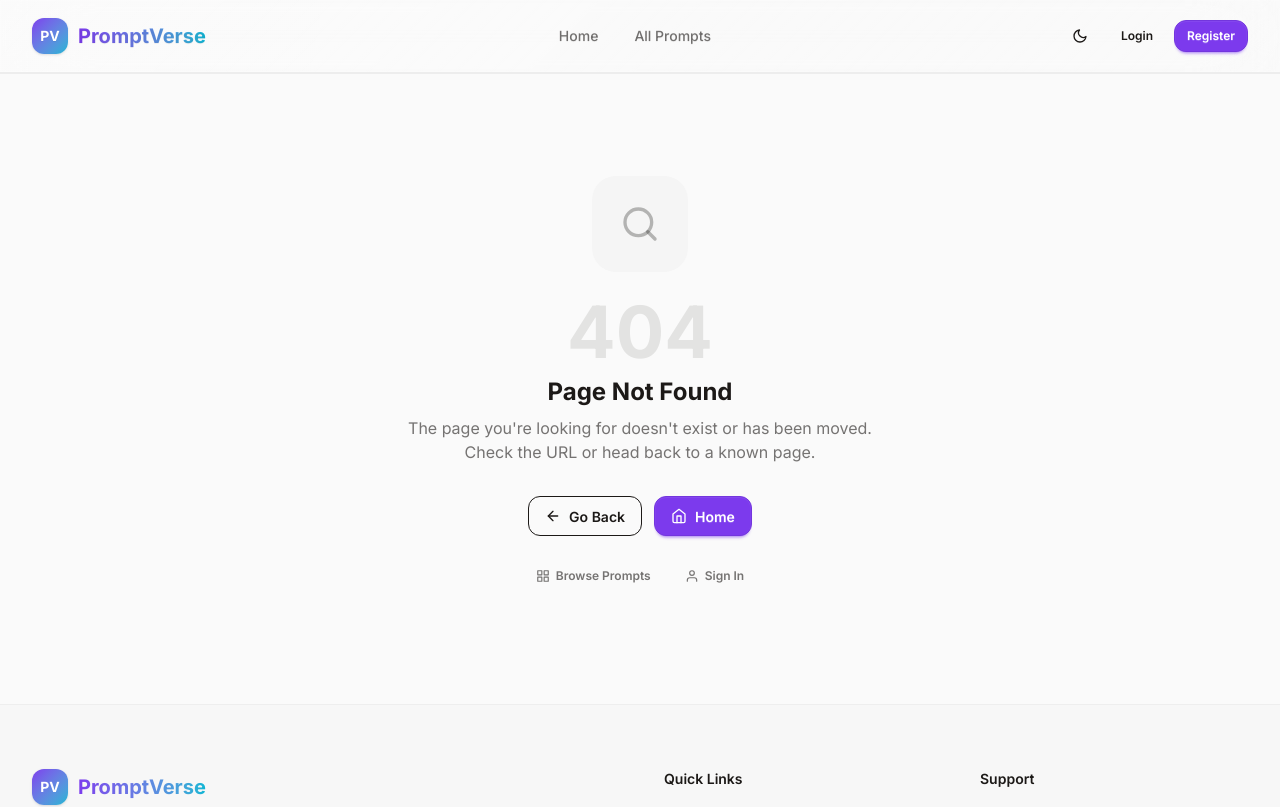
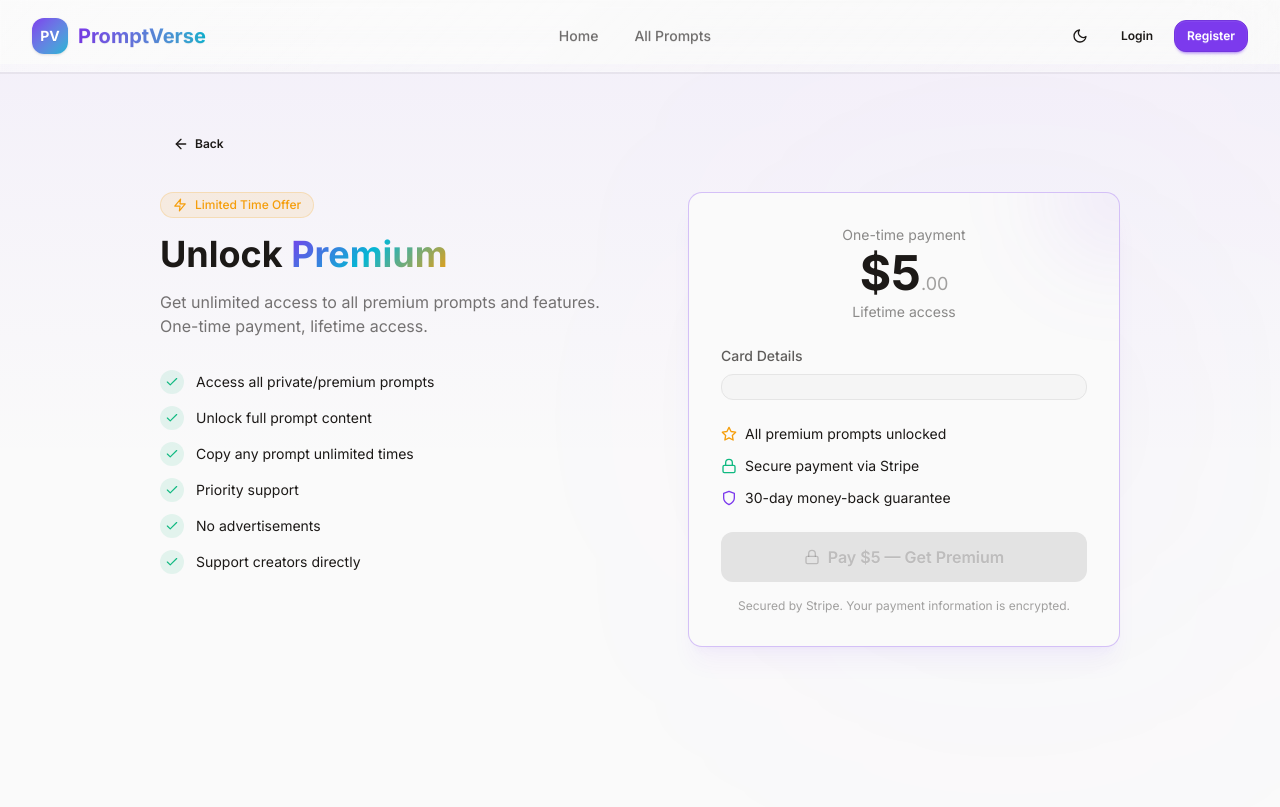
Before and after one commit to Parvez-oos/promptverse-client, a Next.js app: page /payment in a window 1280 px wide. Before the commit this address had no page. Shown: the top 807 px of the page. Built offline with nearby package versions, Linux system fonts and the light colour scheme.

Commit message:
feat: add Premium payment page with Stripe integration

```diff
--- /dev/null
+++ b/src/app/payment/loading.tsx
@@ -0,0 +1,5 @@
+import { PaymentSkeleton } from '@/components/ui/Skeleton';
+
+export default function PaymentLoading() {
+  return <PaymentSkeleton />;
+}
--- /dev/null
+++ b/src/app/payment/page.tsx
@@ -0,0 +1,233 @@
+'use client';
+
+import { useState, useRef, useEffect } from 'react';
+import { useRouter } from 'next/navigation';
+import { motion } from 'framer-motion';
+import { FiCheck, FiLock, FiStar, FiZap, FiShield, FiArrowLeft } from 'react-icons/fi';
+import { paymentService } from '@/services/paymentService';
+import { useAuth } from '@/providers/AuthProvider';
+import toast from 'react-hot-toast';
+
+const premiumBenefits = [
+  'Access all private/premium prompts',
+  'Unlock full prompt content',
+  'Copy any prompt unlimited times',
+  'Priority support',
+  'No advertisements',
+  'Support creators directly',
+];
+
+export default function PaymentPage() {
+  const [loading, setLoading] = useState(false);
+  const [stripeReady, setStripeReady] = useState(false);
+  const stripeRef = useRef<any>(null);
+  const cardRef = useRef<any>(null);
+  const cardContainerRef = useRef<HTMLDivElement>(null);
+  const router = useRouter();
+  const { isPremium, user, updateUser } = useAuth();
+
+  useEffect(() => {
+    let cardElement: any = null;
+
+    const initStripe = async () => {
+      try {
+        const key = process.env.NEXT_PUBLIC_STRIPE_PUBLISHABLE_KEY;
+        if (!key) {
+          console.error('NEXT_PUBLIC_STRIPE_PUBLISHABLE_KEY is not set. Restart the dev server.');
+          return;
+        }
+        const { loadStripe } = await import('@stripe/stripe-js');
+        const stripe = await loadStripe(key);
+        if (!stripe || !cardContainerRef.current) return;
+
+        const elements = stripe.elements();
+        cardElement = elements.create('card', {
+          style: {
+            base: {
+              fontSize: '16px',
+              color: '#94a3b8',
+              '::placeholder': { color: '#64748b' },
+            },
+            invalid: { color: '#ef4444' },
+          },
+        });
+        cardElement.mount(cardContainerRef.current);
+
+        stripeRef.current = stripe;
+        cardRef.current = cardElement;
+        setStripeReady(true);
+      } catch (err) {
+        console.error('Failed to load Stripe:', err);
+      }
+    };
+
+    initStripe();
+
+    return () => {
+      if (cardElement) {
+        cardElement.destroy();
+      }
+    };
+  }, []);
+
+  const handleSubscribe = async (e: React.FormEvent) => {
+    e.preventDefault();
+    const stripe = stripeRef.current;
+    const cardElement = cardRef.current;
+
+    if (!stripe || !cardElement) {
+      toast.error('Payment system is loading. Please try again.');
+      return;
+    }
+
+    setLoading(true);
+    try {
+      const response = await paymentService.createIntent();
+
+      const { error, paymentIntent } = await stripe.confirmCardPayment(response.data.clientSecret, {
+        payment_method: {
+          card: cardElement,
+        },
+      });
+
+      if (error) {
+        toast.error(error.message || 'Payment failed.');
+        setLoading(false);
+        return;
+      }
+
+      if (paymentIntent?.status === 'requires_action') {
+        toast.error('Payment requires additional authentication. Please try again.');
+        setLoading(false);
+        return;
+      }
+
+      await paymentService.confirm(response.data.paymentIntentId);
+      if (user) {
+        updateUser({ ...user, isPremium: true });
+      }
+      toast.success('Welcome to Premium!');
+      router.back();
+    } catch (error: any) {
+      const message = error?.response?.data?.message || 'Payment failed. Please try again.';
+      if (message === 'Payment already processed.') {
+        if (user) {
+          updateUser({ ...user, isPremium: true });
+        }
+        toast.success('Welcome to Premium!');
+        router.back();
+        return;
+      }
+      toast.error(message);
+    } finally {
+      setLoading(false);
+    }
+  };
+
+  useEffect(() => {
+    if (isPremium) {
+      router.replace('/dashboard/profile');
+    }
+  }, [isPremium, router]);
+
+  if (isPremium) {
+    return null;
+  }
+
+  return (
+    <div className="min-h-screen py-16 relative overflow-hidden">
+      <div className="absolute inset-0 bg-gradient-to-b from-primary/5 via-transparent to-transparent" />
+      <div className="absolute top-40 right-20 w-96 h-96 bg-primary/5 rounded-full blur-[150px]" />
+
+      <div className="max-w-5xl mx-auto px-4 sm:px-6 lg:px-8 relative z-10">
+        <button onClick={() => router.back()} className="btn btn-ghost btn-sm rounded-lg gap-1.5 mb-8">
+          <FiArrowLeft className="w-4 h-4" /> Back
+        </button>
+
+        <div className="grid grid-cols-1 lg:grid-cols-2 gap-8 items-start">
+          <motion.div initial={{ opacity: 0, x: -20 }} animate={{ opacity: 1, x: 0 }}>
+            <div className="inline-flex items-center gap-2 px-3 py-1 rounded-full bg-accent/10 border border-accent/20 mb-4">
+              <FiZap className="w-3.5 h-3.5 text-accent" />
+              <span className="text-xs font-medium text-accent">Limited Time Offer</span>
+            </div>
+            <h1 className="text-3xl lg:text-4xl font-bold mb-4">
+              Unlock <span className="gradient-text">Premium</span>
+            </h1>
+            <p className="text-base-content/60 mb-8">
+              Get unlimited access to all premium prompts and features. One-time payment, lifetime access.
+            </p>
+
+            <div className="space-y-3">
+              {premiumBenefits.map((benefit) => (
+                <div key={benefit} className="flex items-center gap-3">
+                  <div className="w-6 h-6 rounded-full bg-success/10 flex items-center justify-center flex-shrink-0">
+                    <FiCheck className="w-3.5 h-3.5 text-success" />
+                  </div>
+                  <span className="text-sm">{benefit}</span>
+                </div>
+              ))}
+            </div>
+          </motion.div>
+
+          <motion.div initial={{ opacity: 0, x: 20 }} animate={{ opacity: 1, x: 0 }} className="lg:pl-8">
+            <form onSubmit={handleSubscribe}>
+              <div className="card bg-base-100 border border-primary/30 shadow-xl shadow-primary/5 p-8 relative overflow-hidden">
+                <div className="absolute top-0 right-0 w-32 h-32 bg-primary/10 rounded-full blur-[50px] -translate-y-1/2 translate-x-1/2" />
+
+                <div className="relative z-10">
+                  <div className="text-center mb-6">
+                    <p className="text-sm text-base-content/50 mb-1">One-time payment</p>
+                    <p className="text-5xl font-bold">
+                      $5<span className="text-lg text-base-content/40 font-normal">.00</span>
+                    </p>
+                    <p className="text-sm text-base-content/50 mt-1">Lifetime access</p>
+                  </div>
+
+                  <div className="mb-6">
+                    <label className="text-sm font-medium text-base-content/70 mb-2 block">Card Details</label>
+                    <div className="p-3 rounded-xl bg-base-200 border border-base-300">
+                      <div ref={cardContainerRef} />
+                    </div>
+                  </div>
+
+                  <div className="space-y-3 mb-6">
+                    <div className="flex items-center gap-2 text-sm">
+                      <FiStar className="w-4 h-4 text-warning" />
+                      <span>All premium prompts unlocked</span>
+                    </div>
+                    <div className="flex items-center gap-2 text-sm">
+                      <FiLock className="w-4 h-4 text-success" />
+                      <span>Secure payment via Stripe</span>
+                    </div>
+                    <div className="flex items-center gap-2 text-sm">
+                      <FiShield className="w-4 h-4 text-primary" />
+                      <span>30-day money-back guarantee</span>
+                    </div>
+                  </div>
+
+                  <button
+                    type="submit"
+                    disabled={loading || !stripeReady}
+                    className="btn btn-primary w-full rounded-xl gap-2 text-base py-3 h-auto"
+                  >
+                    {loading ? (
+                      <span className="loading loading-spinner loading-sm" />
+                    ) : (
+                      <>
+                        <FiLock className="w-4 h-4" /> Pay $5 — Get Premium
+                      </>
+                    )}
+                  </button>
+
+                  <p className="text-xs text-center text-base-content/40 mt-4">
+                    Secured by Stripe. Your payment information is encrypted.
+                  </p>
+                </div>
+              </div>
+            </form>
+          </motion.div>
+        </div>
+      </div>
+    </div>
+  );
+}
```
